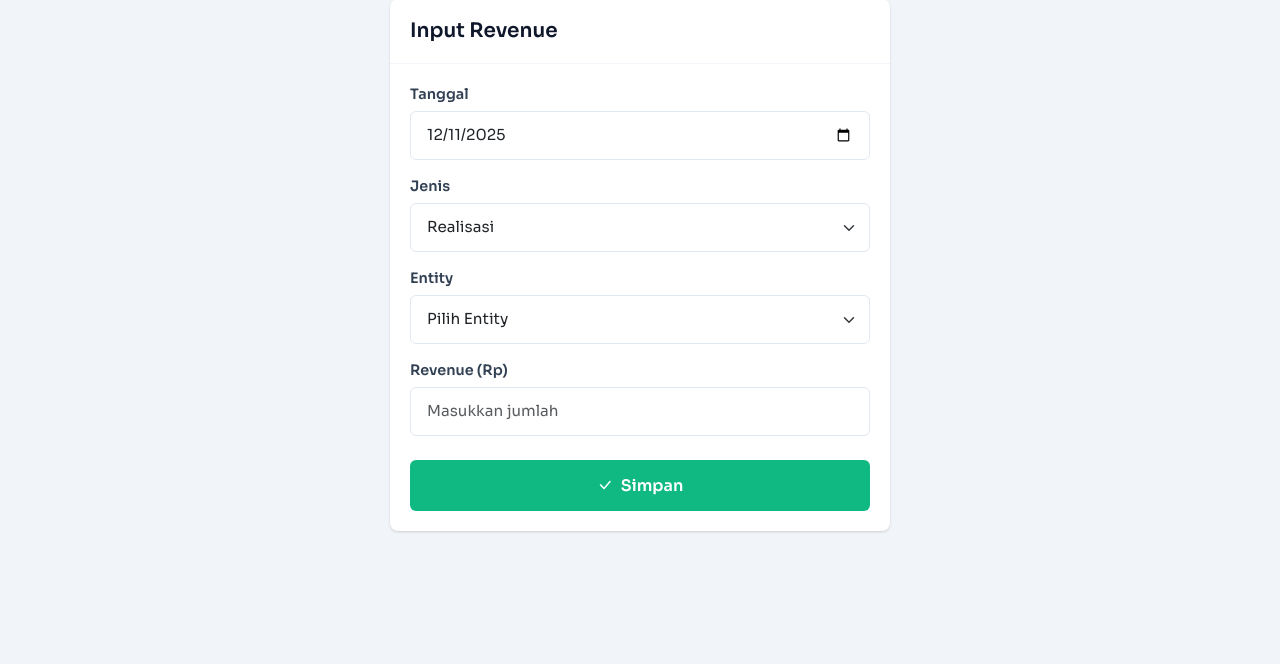
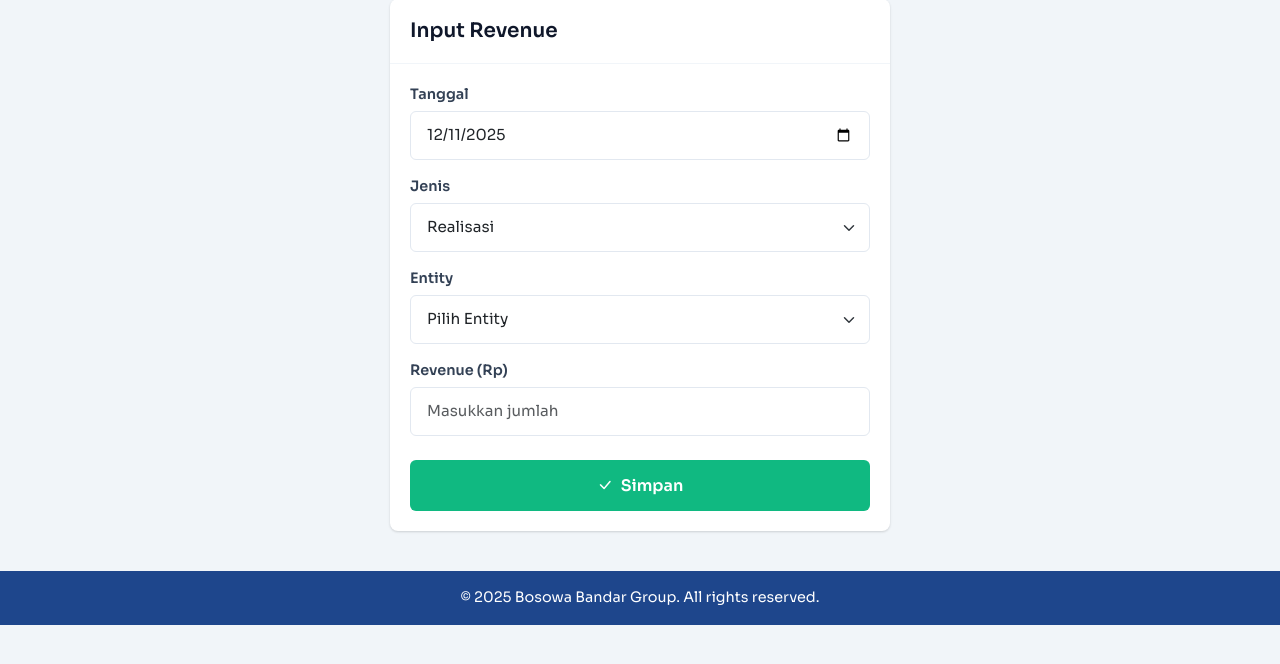
Before and after one commit to muhtegaralfikri/revenue-bosowa-ci, a CodeIgniter 4 app: the page made by app/Views/input/index.php in a window 1280 px wide. Shown: the part 101-765 px from the top of the page. Run offline with PHP 8.4 and a stand-in for CodeIgniter, Linux system fonts and the light colour scheme; the template is opened without the code that fills it, so the values that code supplies are empty; some libraries are stand-ins or nearby versions.

Commit message:
feat: add footer matching Vue design
© 2025 Bosowa Bandar Group. All rights reserved.

Co-authored-by: factory-droid[bot] <138933559+factory-droid[bot]@users.noreply.github.com>

```diff
--- a/app/Views/layouts/app.php
+++ b/app/Views/layouts/app.php
@@ -87,6 +87,15 @@
         .nav-menu a.active {
             background: rgba(255, 255, 255, 0.1);
             color: #fff;
+        }
+
+        /* Footer */
+        .app-footer {
+            text-align: center;
+            font-size: 0.9rem;
+            color: #fff;
+            padding: 1rem;
+            background: var(--primary-color);
         }
 
         /* Bottom Bar (Hidden on desktop) */
@@ -483,6 +492,11 @@
         <?= $this->renderSection('content') ?>
     </main>
 
+    <!-- Footer -->
+    <footer class="app-footer">
+        © <?= date('Y') ?> Bosowa Bandar Group. All rights reserved.
+    </footer>
+
     <!-- Bootstrap JS -->
     <script src="https://cdn.jsdelivr.net/npm/bootstrap@5.3.2/dist/js/bootstrap.bundle.min.js"></script>
 
```
